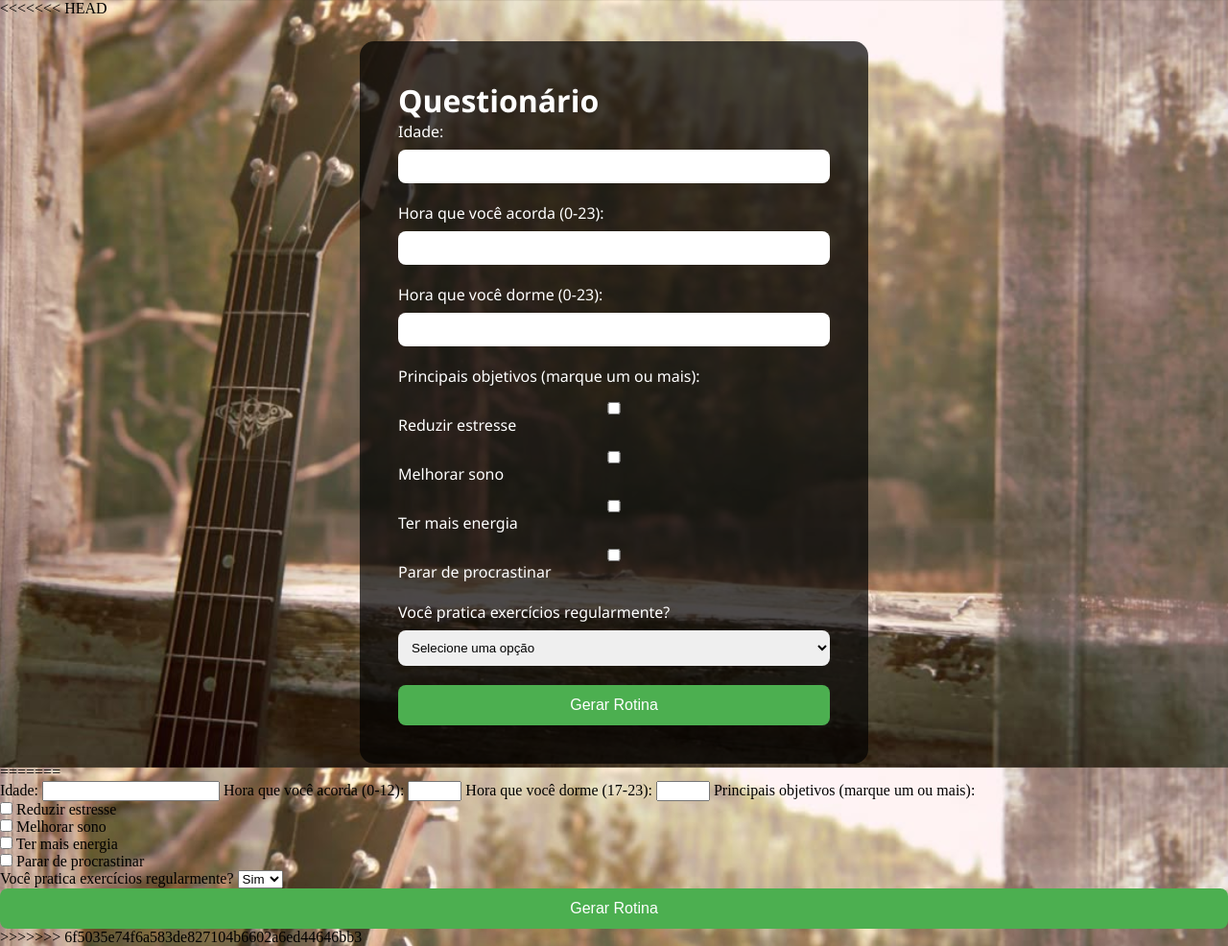
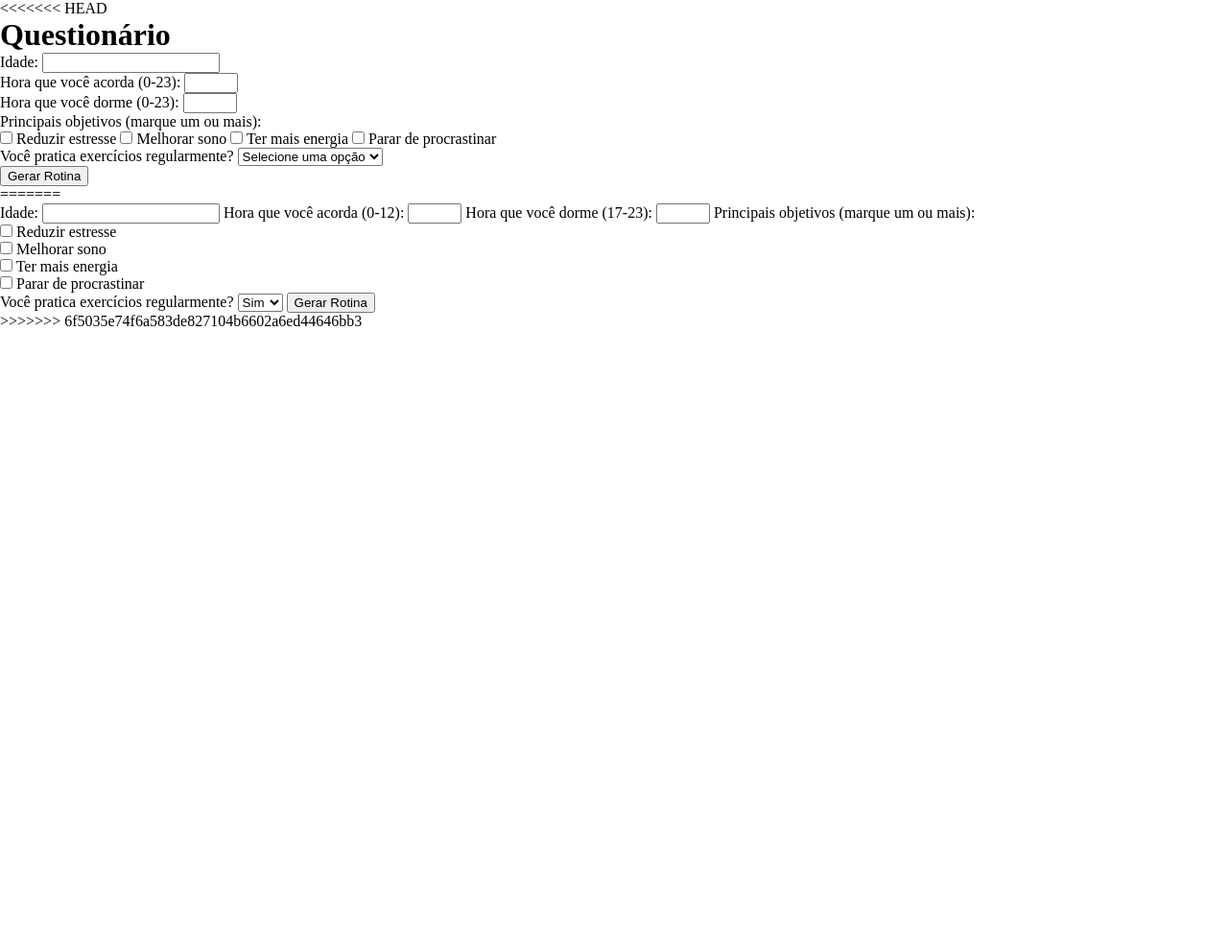
Before and after one commit to ykyak77/The-Last-of-Task, a Flask app: page /questionario in a window 1280 px wide. Shown: the whole page at 96% size. After the commit the page ends 340 px from the top, so only its background shows below. Run offline with Flask 3, Linux system fonts and the light colour scheme; a user stored in the database is signed in; parts of the project's set-up code (start-up, migrations or seed data) failed here and were passed over.

Commit message:
Update style.css

```diff
--- a/static/style.css
+++ b/static/style.css
@@ -318,11 +318,7 @@
 /* INDEX/TASK */
 /* PERFIL/STATUS */
 #body_perfil{
-
-    background-image: url(/static/imagens/perfilFundo.png);
-    background-size: cover;
-    background-repeat: no-repeat;
-    background-attachment: fixed;
+    background-image: url(/static/imagens/fundoPerfil.jpg);
     background-color: #1a1a1a;
     color: #f0f0f0;
     font-family: 'Segoe UI', sans-serif;
@@ -355,7 +351,6 @@
     margin-bottom: 30px;
 }
 
-
 .atributo{
     display: flex;
     justify-content:  space-between;
@@ -366,7 +361,7 @@
     border-radius: 5px;
 }
 
-.atributo button {
+.atributo button{
 padding: 5px 10px;
 border: none;
 background-color: #555;
@@ -375,76 +370,6 @@
 cursor: pointer;
 }
 
-.atributo button:hover {
+.atributo button:hover{
     background-color: #777;
 }
-
-
-#body_questionario{
-    background-image: url(/static/imagens/perfilFundo.png);
-    background-size: cover;            /* Faz a imagem cobrir toda a tela */
-    background-position: center;       /* Centraliza a imagem */
-    background-repeat: no-repeat;      /* Evita repetição da imagem */
-    background-attachment: fixed;      /* Mantém a imagem fixa ao rolar a página */
-    height: 100vh;                     /* Garante que o corpo tenha altura da tela */
-    margin: 0;                         /* Remove margens padrão */
-    padding: 0;
-}
-
-.container {
-    background-color: rgba(0, 0, 0, 0.7); /* fundo escuro translúcido */
-    padding: 40px;
-    border-radius: 15px;
-    width: 90%;
-    max-width: 450px;
-    color: #fff;
-    font-family: 'Segoe UI', sans-serif;
-    margin: 25px auto 0 auto;
-    display: flex;
-    flex-direction: column;
-    align-items: center;
-    justify-content: center;
-    gap: 20px;
-}
-
-/* Espaçamento entre elementos do formulário */
-.form-group {
-    margin-bottom: 20px;
-}
-
-.form-questionario input,
-.form-questionario select {
-    width: 100%;
-    padding: 10px;
-    border: none;
-    border-radius: 8px;
-    margin-top: 8px;
-}
-
-.checkbox-group label {
-    display: block;
-    margin-top: 8px;
-}
-
-/* Botão */
-button[type="submit"] {
-    width: 100%;
-    padding: 12px;
-    background-color: #4CAF50;
-    color: white;
-    border: none;
-    border-radius: 8px;
-    cursor: pointer;
-    font-size: 1em;
-}
-
-button[type="submit"]:hover {
-    background-color: #45a049;
-}
-
-/* Mensagens */
-.mensagens p {
-    color: #ffcc00;
-    margin-top: 15px;
-    text-align: center;
-}
```
Lines whose indentation alone changed are shown as unchanged.
